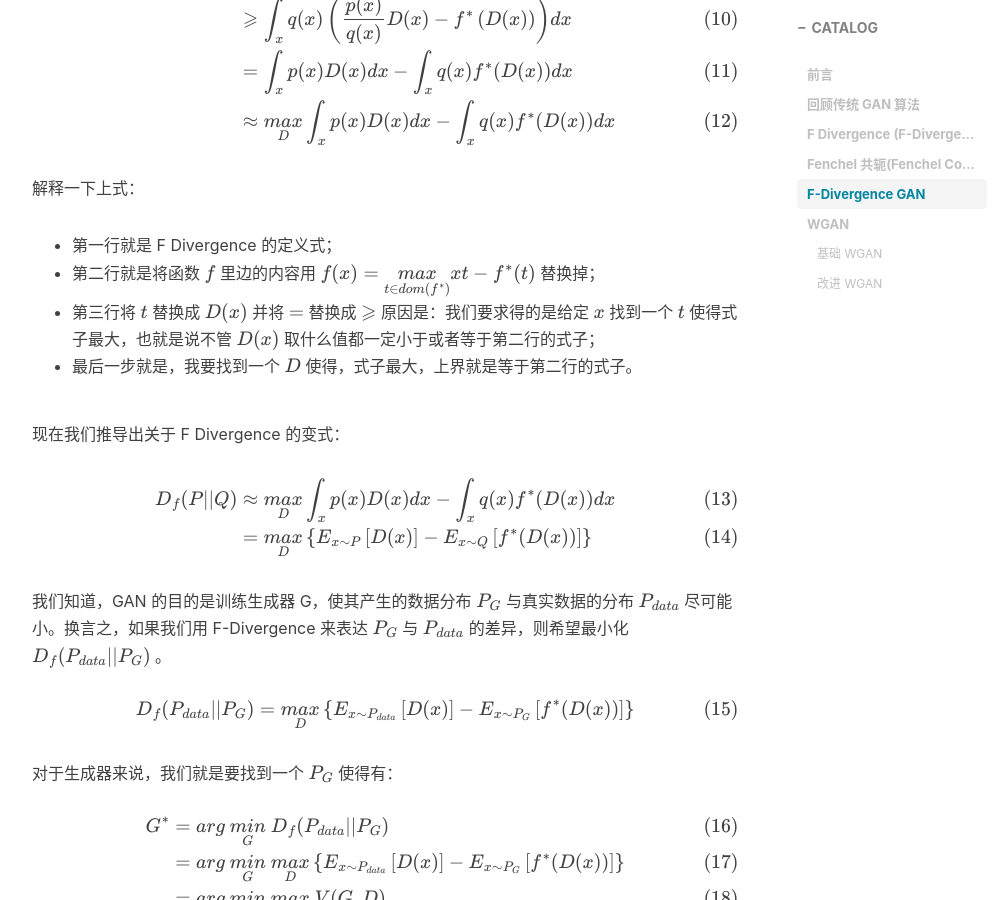
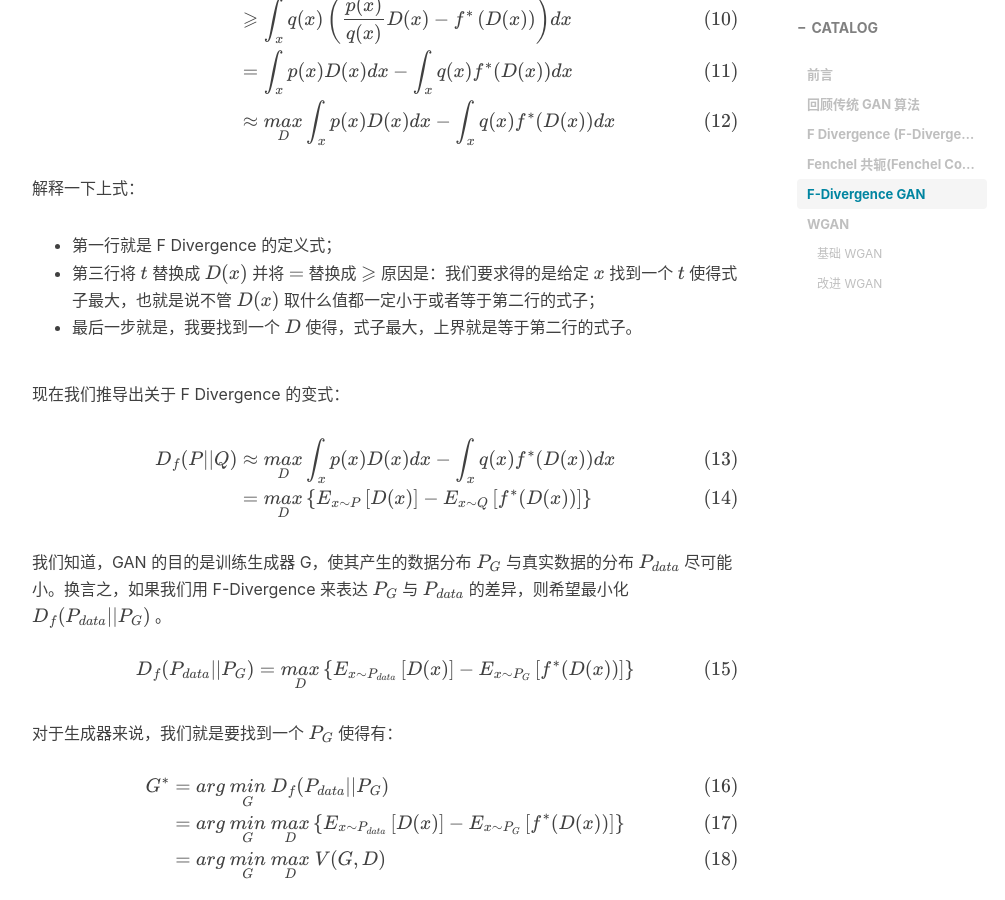
Before and after one commit to AlbertHG/alberthg.github.io, a Jekyll site: the page built from _posts/2018-05-04-wgan.md, in a window 1280 px wide and 900 px high, scrolled down 5526 px. Shown: the whole window, without its empty margins (233-1238 px from the left). Built offline with Jekyll 4.4.1, drawn with Linux system fonts in a browser that asks for light colours; nearby versions of some CDN libraries; formulas are drawn with MathJax 3; comment, search, counter and statistics services are not loaded; some of the changed text lies outside the part shown.

Commit message:
update wgan

```diff
--- a/_posts/2018-05-04-wgan.md
+++ b/_posts/2018-05-04-wgan.md
@@ -1,6 +1,6 @@
 ---
 layout:     post
-title:      生成对抗网络——FGAN 和 WGAN
+title:      生成对抗网络——FGAN和WGAN
 subtitle:   生成对抗网络系列文章（2）
 date:       2018-05-13
 author:     Canary
@@ -120,7 +120,6 @@
 解释一下上式：
 
 - 第一行就是 F Divergence 的定义式；
-- 第二行就是将函数 $f$ 里边的内容用 $f(x) = \underset{t \in dom(f^{* }) }{max}{ xt-f^{* }(t) }$ 替换掉；
 - 第三行将 $t$ 替换成 $D(x)$ 并将 $=$ 替换成 $\geqslant$ 原因是：我们要求得的是给定 $x$ 找到一个 $t$ 使得式子最大，也就是说不管 $D(x)$ 取什么值都一定小于或者等于第二行的式子；
 - 最后一步就是，我要找到一个 $D$ 使得，式子最大，上界就是等于第二行的式子。
 
```
